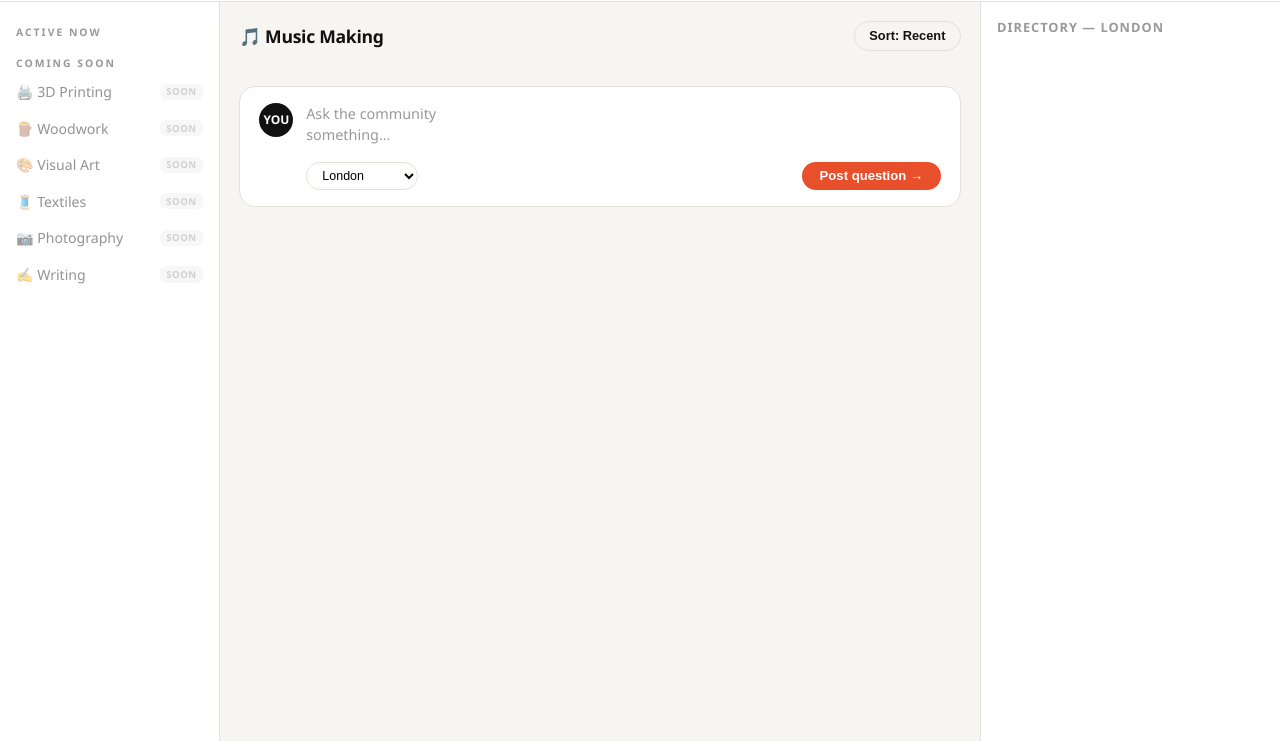
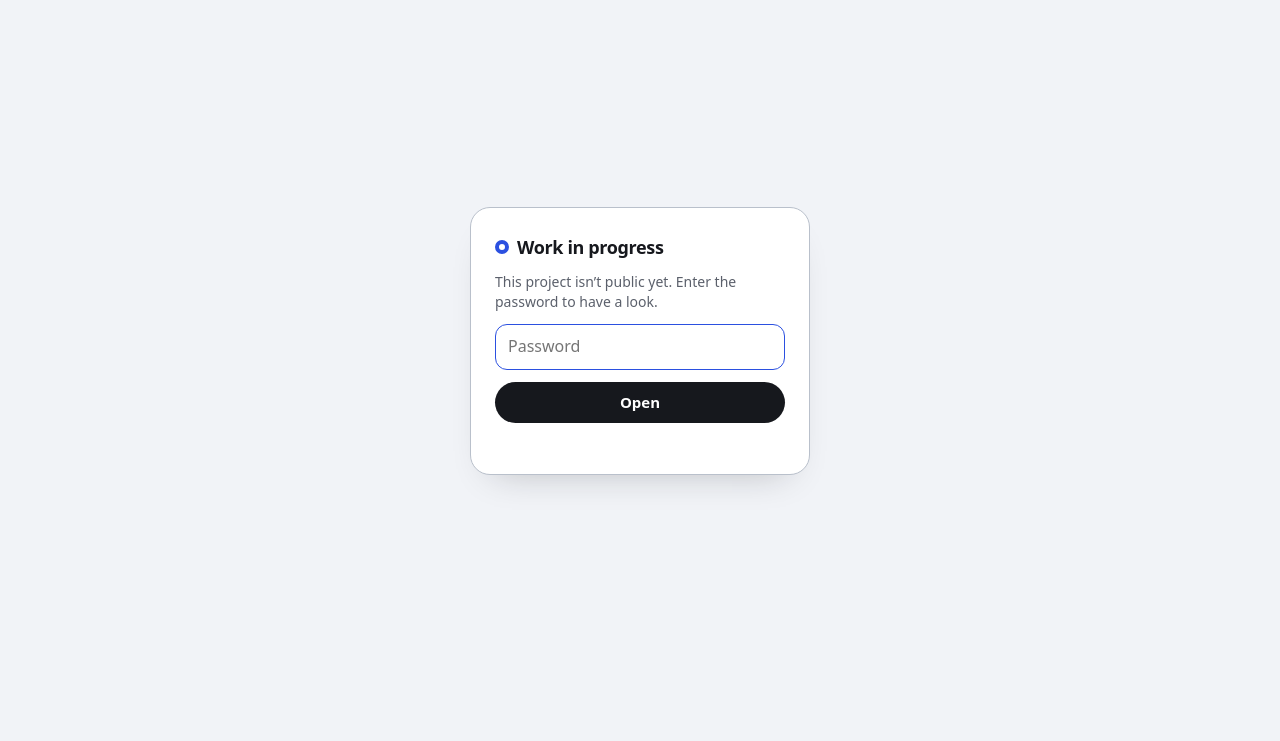
Before and after one commit to JMCPublic/creatives-near-me, a plain HTML site: page index.html in a window 1280 px wide. Shown: the part 59-800 px from the top of the page. Drawn offline with Linux system fonts and the light colour scheme.

Commit message:
Add a simple password screen (work in progress) and ask search engines not to list it
Co-Authored-By: Claude Opus 5.5 <noreply@anthropic.com>
Claude-Session: https://claude.ai/code/session_01TcAeJH5YWhRoha1BSwTWci

```diff
--- a/index.html
+++ b/index.html
@@ -2,6 +2,34 @@
 <html lang="en">
 <head>
 <meta charset="UTF-8"/>
+<!-- tmg-gate: a simple password screen to keep casual visitors out (not real security). Unlocked once per device. -->
+<meta name="robots" content="noindex, nofollow">
+<style>html.tmg-locked body{visibility:hidden}
+#tmgGate{position:fixed;inset:0;z-index:2147483647;display:flex;align-items:center;justify-content:center;background:#f1f3f7;font:15px/1.45 system-ui,-apple-system,"Segoe UI",sans-serif;color:#16181d;visibility:visible;padding:16px}
+#tmgGate form{background:#fff;border:1.5px solid #b9c0cb;border-radius:20px;padding:26px 24px;width:100%;max-width:340px;display:flex;flex-direction:column;gap:12px;box-shadow:0 18px 36px -24px rgba(22,24,29,.3)}
+#tmgGate .b{display:flex;align-items:center;gap:8px;font-weight:700;font-size:18px;letter-spacing:-.02em}
+#tmgGate .b i{width:14px;height:14px;border:4px solid #2b50e0;border-radius:50%}
+#tmgGate p{margin:0;color:#5b606b;font-size:14px}
+#tmgGate input{font:inherit;font-size:16px;padding:10px 12px;border:1.5px solid #b9c0cb;border-radius:12px;outline:none}
+#tmgGate input:focus{border-color:#2b50e0}
+#tmgGate button{font:inherit;font-weight:600;background:#16181d;color:#fff;border:0;border-radius:999px;padding:10px 18px;cursor:pointer}
+#tmgGate .e{color:#c0392b;font-size:13px;min-height:1em}</style>
+<script>
+(()=>{const H='8541516bcae5061564a4463c1463d6d5de6770198f198aa406ce239b9b6e2b37';
+let ok=false;try{ok=localStorage.getItem('tmg-gate')===H}catch(e){}
+if(ok)return;document.documentElement.classList.add('tmg-locked');
+const show=()=>{const d=document.createElement('div');d.id='tmgGate';
+  d.innerHTML='<form><div class="b"><i></i>Work in progress</div><p>This project isn’t public yet. Enter the password to have a look.</p><input type="password" autocomplete="current-password" aria-label="Password" placeholder="Password" required><button type="submit">Open</button><div class="e" aria-live="polite"></div></form>';
+  document.body.appendChild(d);const f=d.querySelector('form'),inp=d.querySelector('input'),err=d.querySelector('.e');inp.focus();
+  f.onsubmit=async ev=>{ev.preventDefault();const buf=await crypto.subtle.digest('SHA-256',new TextEncoder().encode(inp.value.trim()));
+    const h=[...new Uint8Array(buf)].map(b=>b.toString(16).padStart(2,'0')).join('');
+    if(h===H){try{localStorage.setItem('tmg-gate',H)}catch(e){}d.remove();document.documentElement.classList.remove('tmg-locked')}
+    else{err.textContent='That’s not it. Try again.';inp.select()}}};
+if(document.body)show();else document.addEventListener('DOMContentLoaded',show);
+})();
+</script>
+<!-- /tmg-gate -->
+
 <meta name="viewport" content="width=device-width, initial-scale=1.0"/>
 <title>CreativesNearMe — Prototype</title>
 <style>
```
